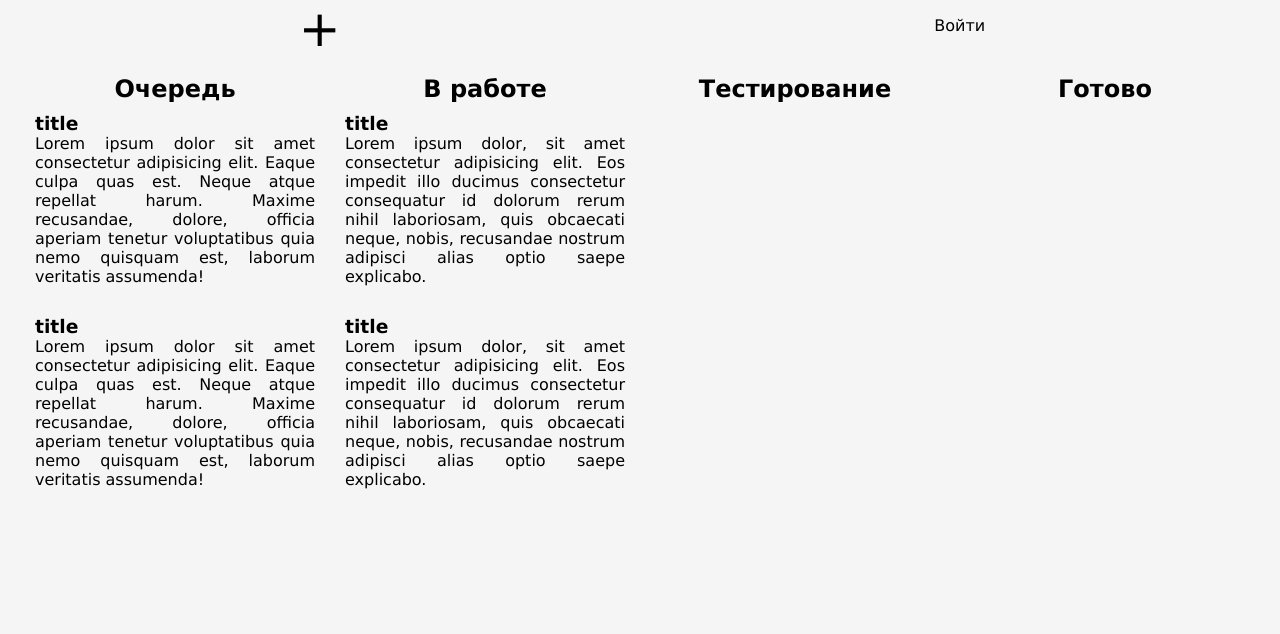
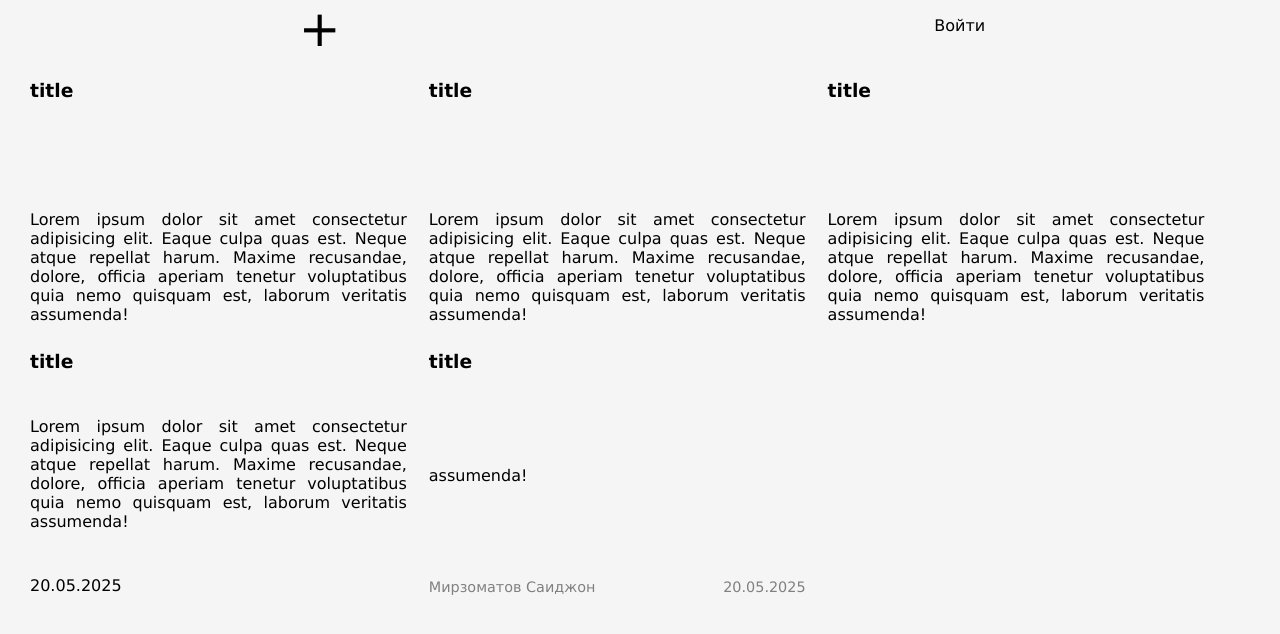
Before and after one commit to ZahaButcher/vki, a plain HTML site: page public_html/index.html in a window 1280 px wide. Drawn offline with Linux system fonts and the light colour scheme.

Commit message:
Немного переделал, но не доделал

```diff
--- a/public_html/index.html
+++ b/public_html/index.html
@@ -17,12 +17,12 @@
             <div class="noteMain">
                 <input type="button" id="btnNoteClose" value="X">
                 <h2>Заметка</h2>
-                <select name="" id="selectTopic">
+                <!--<select name="" id="selectTopic">
                     <option value="queue">Очередь</option>
                     <option value="work">В работе</option>
                     <option value="test">Тестирование</option>
                     <option value="done">Готово</option>
-                </select>
+                </select>-->
                 <input type="text" id="noteh3" placeholder="Тема">
                 <textarea name="" id="noteTextArea" placeholder="Писать здесь..."></textarea>
                 <input type="submit" id="addNote" value="Добавить">
@@ -30,9 +30,33 @@
             </div>
         </div>
     </header>
-    <main>
-
-        <div class="topic" id="queue">
+    <main > <!--style="background-color: red;"-->
+        <div class="case">
+            <h3>title</h3>
+            <p>Lorem ipsum dolor sit amet consectetur adipisicing elit. Eaque culpa quas est. Neque atque repellat harum. Maxime recusandae, dolore, officia aperiam tenetur voluptatibus quia nemo quisquam est, laborum veritatis assumenda!</p>
+        </div>
+        <div class="case">
+            <h3>title</h3>
+            <p>Lorem ipsum dolor sit amet consectetur adipisicing elit. Eaque culpa quas est. Neque atque repellat harum. Maxime recusandae, dolore, officia aperiam tenetur voluptatibus quia nemo quisquam est, laborum veritatis assumenda!</p>
+        </div>
+        <div class="case">
+            <h3>title</h3>
+            <p>Lorem ipsum dolor sit amet consectetur adipisicing elit. Eaque culpa quas est. Neque atque repellat harum. Maxime recusandae, dolore, officia aperiam tenetur voluptatibus quia nemo quisquam est, laborum veritatis assumenda!</p>
+        </div>
+        <div class="case">
+            <h3>title</h3>
+            <p>Lorem ipsum dolor sit amet consectetur adipisicing elit. Eaque culpa quas est. Neque atque repellat harum. Maxime recusandae, dolore, officia aperiam tenetur voluptatibus quia nemo quisquam est, laborum veritatis assumenda!</p>
+            <p class="date">20.05.2025</p>
+        </div>
+        <div class="case">
+            <h3>title</h3>
+            <p> assumenda!</p>
+            <div class="dateAuthor">
+                <p class="author">Мирзоматов Саиджон</p>
+                <p class="date">20.05.2025</p>
+            </div>
+        </div>
+        <!--<div class="topic" id="queue">
             <h2>Очередь</h2>
             <div class="case">
                 <h3>title</h3>
@@ -69,12 +93,16 @@
             <div class="topic">
                 <h2></h2>
             </div>
-        </template>
+        </template>-->
 
         <template id="tempCase">
             <div class="case">
                 <h3></h3>
                 <p></p>
+                <div class="dateAuthor">
+                    <p class="author"></p>
+                    <p class="date"></p>
+                </div>
             </div>
 
         </template>
--- a/public_html/script.js
+++ b/public_html/script.js
@@ -1,10 +1,10 @@
 let addCase = document.getElementById("addCase");
 let addNote = document.getElementById("addNote");
-let selectTopic = document.getElementById("selectTopic");
+// let selectTopic = document.getElementById("selectTopic");
 
 let cases = document.querySelectorAll(".case");
 
-let tempTopic = document.getElementById("tempTopic");
+// let tempTopic = document.getElementById("tempTopic");
 let tempCase = document.getElementById("tempCase");
 
 
@@ -20,7 +20,10 @@ btnNoteClose.addEventListener("click", function(){
 
 });
 
-addNote.addEventListener("click", function(){
+addNote.addEventListener("click", function(){ // Add Note
+    let rd = new Date(); //row Date
+    let date = `${String(rd.getDate()).padStart(2,"0")}.${String(rd.getMonth()%12+1).padStart(2,"0")}.${rd.getFullYear()}`;
+    console.log(date);
     let obj = tempCase.content.cloneNode(true);
     let noteh3 = document.getElementById("noteh3");
     let noteTextArea = document.getElementById("noteTextArea");
@@ -33,7 +36,7 @@ addNote.addEventListener("click", function(){
     }
     obj.querySelector("h3").textContent = noteh3.value;
     obj.querySelector("p").textContent = noteTextArea.value;
-    document.getElementById(selectTopic.value).append(obj);
+    document.querySelector("main").append(obj);
     noteh3.value = "";
     noteTextArea.value = "";
     async function send(){
--- a/public_html/style.css
+++ b/public_html/style.css
@@ -39,12 +39,18 @@ body {
     main {
         display: flex;
         width: 100%;
-        height: 100%;
+        min-height: 100%;
         padding: 20px;
+        justify-content: flex-start;
+        align-items: center;
+        align-content: flex-start;
+        flex-direction: row;
+        flex-wrap: wrap;
+        gap: 2px;
 
     }
     main > *{
-        margin: 5px;
+        /* margin: 5px; */
     }
     .topic{
         width: 100%;
@@ -59,15 +65,31 @@ body {
         border-radius: 25px;
     }
     .case{
+        position: relative;
         background-color: var(--caseColor);
         padding: 10px;
-        margin-bottom: 10px;
+        margin-bottom: 5px;
         cursor: pointer;
+        display: flex;
+        flex-direction: column;
+        justify-content: space-between;
         transition: .3s;
+        width: 32%;
+        height: 33vh;
+        /* flex-basis: 33%; */
+        /* flex-grow: 3; */
     }
     .case p{
         text-wrap: wrap;
         text-align: justify;
+    }
+    .dateAuthor{
+        display: flex;
+        flex-direction: row;
+        justify-content: space-between;
+        font-size: 90%;
+        color: gray;
+
     }
     .case:hover{
         /* transform: scale(1.05); */
@@ -202,4 +224,5 @@ body {
     #addNote:hover{
         transform: scale(1.1);
     }
+
 /* }  Скобка медиа скрина*/
```
